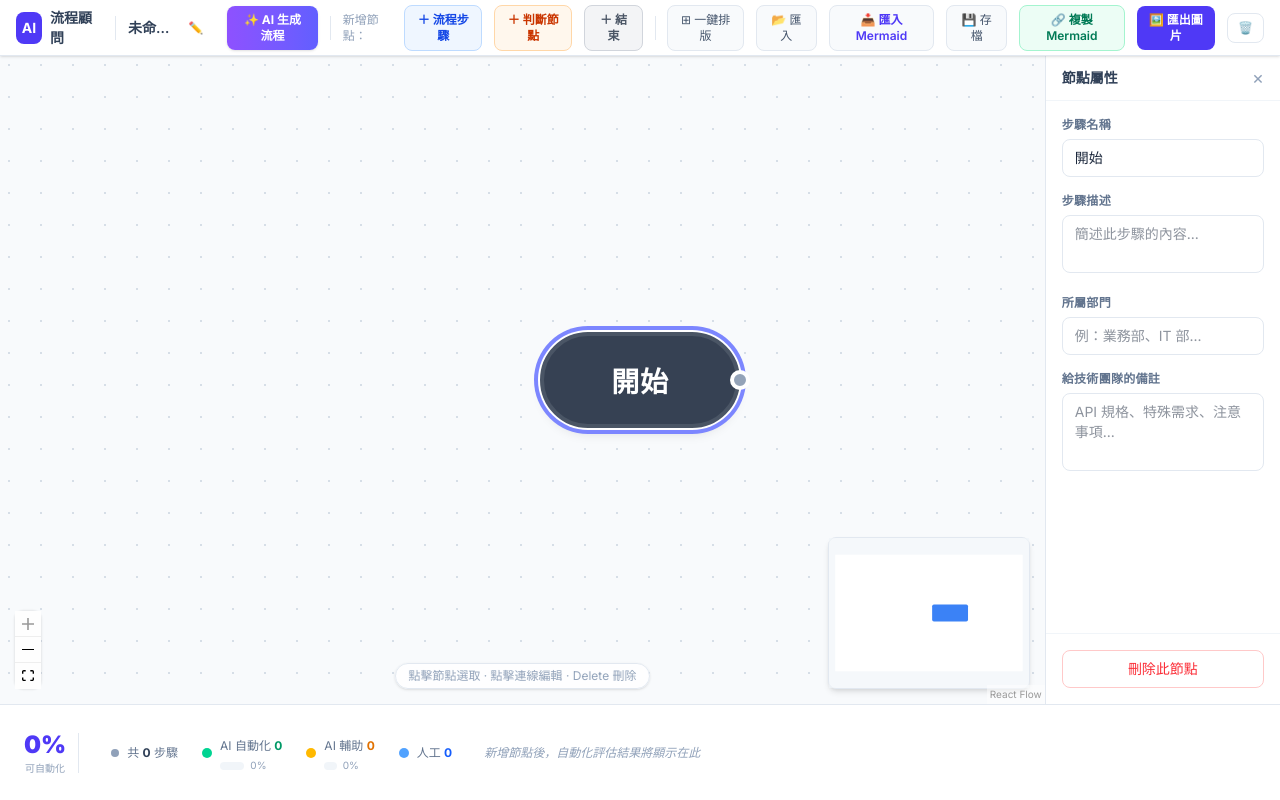
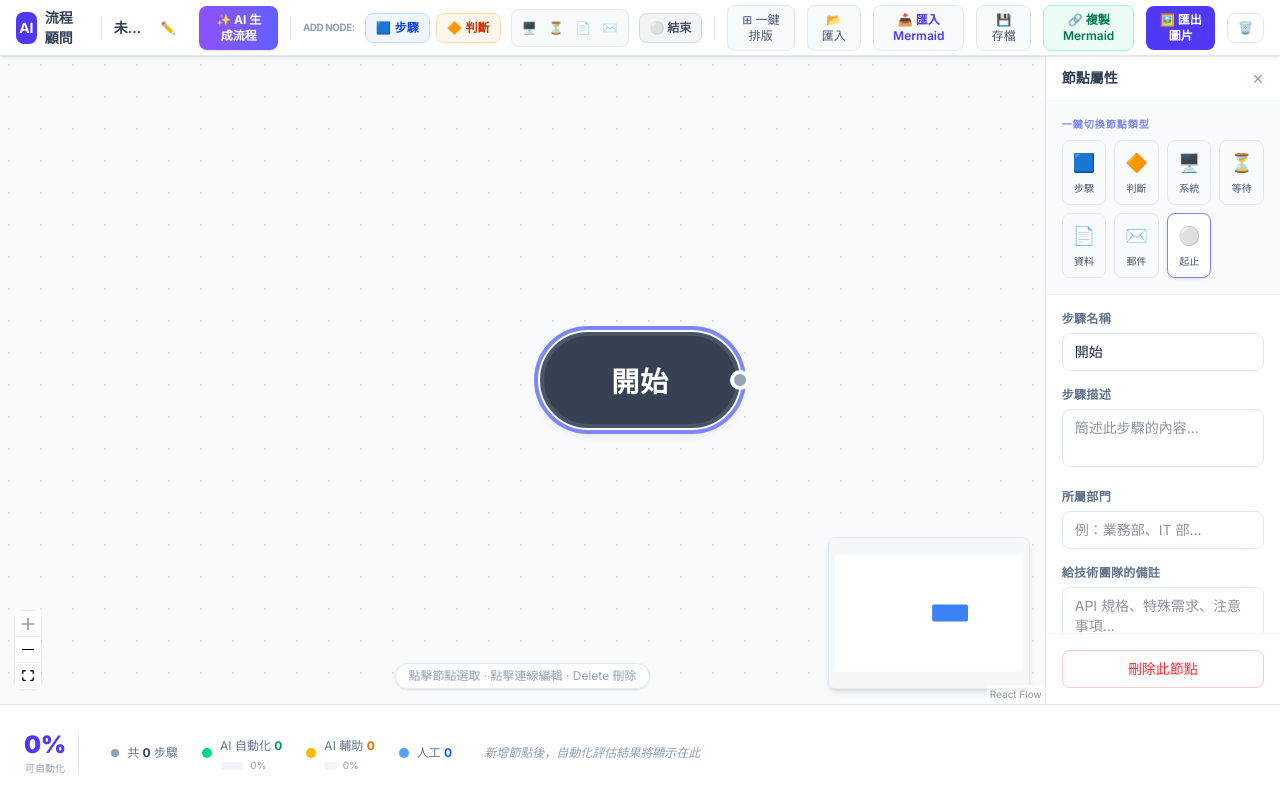
Before and after one commit to chengwesley/ai-workflow-consultant, a React (Vite) app: page / in a window 1280 px wide. Both pictures are taken after a click on the element 740 px from the left and 380 px from the top of the page. Built offline with nearby package versions, Linux system fonts and the light colour scheme.

Commit message:
feat: expanded node palette and one-click type conversion

```diff
--- a/src/components/FlowEditor.jsx
+++ b/src/components/FlowEditor.jsx
@@ -12,11 +12,19 @@
 import ProcessNode from './nodes/ProcessNode'
 import DecisionNode from './nodes/DecisionNode'
 import StartEndNode from './nodes/StartEndNode'
+import SystemNode from './nodes/SystemNode'
+import WaitNode from './nodes/WaitNode'
+import FileNode from './nodes/FileNode'
+import MailNode from './nodes/MailNode'
 
 const nodeTypes = {
   process: ProcessNode,
   decision: DecisionNode,
   startEnd: StartEndNode,
+  system: SystemNode,
+  wait: WaitNode,
+  file: FileNode,
+  mail: MailNode,
 }
 
 const nodeColor = (node) => {
--- a/src/components/NodePanel.jsx
+++ b/src/components/NodePanel.jsx
@@ -118,7 +118,7 @@
   const {
     nodes, edges, selectedNodeId, selectedEdgeId,
     setSelectedNode, setSelectedEdge, updateNodeData, deleteNode,
-    updateEdge, deleteEdge,
+    updateEdge, deleteEdge, changeNodeType,
   } = useFlowStore(
     useShallow((s) => ({
       nodes: s.nodes, edges: s.edges,
@@ -126,6 +126,7 @@
       setSelectedNode: s.setSelectedNode, setSelectedEdge: s.setSelectedEdge,
       updateNodeData: s.updateNodeData, deleteNode: s.deleteNode,
       updateEdge: s.updateEdge, deleteEdge: s.deleteEdge,
+      changeNodeType: s.changeNodeType,
     }))
   )
 
@@ -174,6 +175,39 @@
         >
           ×
         </button>
+      </div>
+
+      {/* One-Click Apply: Node Type Switcher */}
+      <div className="p-4 border-b border-slate-100 bg-indigo-50/30">
+        <label className="block text-[10px] font-bold text-indigo-400 uppercase tracking-widest mb-2">
+          一鍵切換節點類型
+        </label>
+        <div className="grid grid-cols-4 gap-2">
+          {[
+            { type: 'process', icon: '🟦', label: '步驟' },
+            { type: 'decision', icon: '🔶', label: '判斷' },
+            { type: 'system', icon: '🖥️', label: '系統' },
+            { type: 'wait', icon: '⏳', label: '等待' },
+            { type: 'file', icon: '📄', label: '資料' },
+            { type: 'mail', icon: '✉️', label: '郵件' },
+            { type: 'startEnd', icon: '⚪', label: '起止' },
+          ].map((item) => (
+            <button
+              key={item.type}
+              onClick={() => changeNodeType(node.id, item.type)}
+              className={`
+                flex flex-col items-center justify-center p-2 rounded-lg border transition-all
+                ${node.type === item.type
+                  ? 'bg-white border-indigo-400 shadow-sm'
+                  : 'bg-transparent border-slate-200 hover:border-indigo-300 hover:bg-white'}
+              `}
+              title={`轉換為 ${item.label}`}
+            >
+              <span className="text-lg">{item.icon}</span>
+              <span className="text-[10px] mt-1 font-medium text-slate-600">{item.label}</span>
+            </button>
+          ))}
+        </div>
       </div>
 
       <div className="flex-1 overflow-y-auto p-4 space-y-4">
--- a/src/components/Toolbar.jsx
+++ b/src/components/Toolbar.jsx
@@ -126,26 +126,63 @@
       {/* Divider */}
       <div className="w-px h-6 bg-slate-200" />
 
-      {/* Add Node Buttons */}
-      <span className="text-xs text-slate-400 hidden md:block">新增節點：</span>
+      {/* Add Node Buttons - Expanded Palette */}
+      <div className="flex items-center gap-1.5 flex-shrink-0">
+        <span className="text-[10px] font-bold text-slate-400 uppercase tracking-tighter mr-1 hidden lg:block">Add Node:</span>
+
+        {/* Basic nodes */}
         <button
           onClick={() => addNode('process')}
-        className="px-3 py-1.5 rounded-lg bg-blue-50 border border-blue-200 text-blue-700 text-xs font-semibold hover:bg-blue-100 transition-colors"
+          className="px-2.5 py-1.5 rounded-lg bg-blue-50 border border-blue-200 text-blue-700 text-xs font-bold hover:bg-blue-100 transition-all flex items-center gap-1"
         >
-        ＋ 流程步驟
+          <span>🟦</span> <span className="hidden xl:inline">步驟</span>
         </button>
         <button
           onClick={() => addNode('decision')}
-        className="px-3 py-1.5 rounded-lg bg-orange-50 border border-orange-200 text-orange-700 text-xs font-semibold hover:bg-orange-100 transition-colors"
+          className="px-2.5 py-1.5 rounded-lg bg-orange-50 border border-orange-200 text-orange-700 text-xs font-bold hover:bg-orange-100 transition-all flex items-center gap-1"
         >
-        ＋ 判斷節點
+          <span>🔶</span> <span className="hidden xl:inline">判斷</span>
+        </button>
+
+        {/* Advanced palette */}
+        <div className="flex bg-slate-100/50 p-1 rounded-lg border border-slate-200 ml-1">
+          <button
+            onClick={() => addNode('system')}
+            className="p-1.5 rounded-md hover:bg-white hover:shadow-sm text-xs transition-all"
+            title="新增系統節點"
+          >
+            🖥️
           </button>
           <button
+            onClick={() => addNode('wait')}
+            className="p-1.5 rounded-md hover:bg-white hover:shadow-sm text-xs transition-all"
+            title="新增等待節點"
+          >
+            ⏳
+          </button>
+          <button
+            onClick={() => addNode('file')}
+            className="p-1.5 rounded-md hover:bg-white hover:shadow-sm text-xs transition-all"
+            title="新增資料/文件節點"
+          >
+            📄
+          </button>
+          <button
+            onClick={() => addNode('mail')}
+            className="p-1.5 rounded-md hover:bg-white hover:shadow-sm text-xs transition-all"
+            title="新增郵件/通知節點"
+          >
+            ✉️
+          </button>
+        </div>
+
+        <button
           onClick={() => addNode('startEnd')}
-        className="px-3 py-1.5 rounded-lg bg-gray-100 border border-gray-300 text-gray-600 text-xs font-semibold hover:bg-gray-200 transition-colors"
+          className="px-2.5 py-1.5 rounded-lg bg-gray-100 border border-gray-300 text-gray-600 text-xs font-bold hover:bg-gray-200 transition-all ml-1"
         >
-        ＋ 結束
+          <span>⚪</span> <span className="hidden xl:inline">結束</span>
         </button>
+      </div>
 
       {/* Divider */}
       <div className="w-px h-6 bg-slate-200" />
--- /dev/null
+++ b/src/components/nodes/FileNode.jsx
@@ -0,0 +1,31 @@
+import { Handle, Position } from '@xyflow/react'
+
+export default function FileNode({ data, selected }) {
+  return (
+    <div className={`
+      relative px-4 py-3 min-w-[110px]
+      bg-emerald-50/90 backdrop-blur-sm border-2 border-emerald-200 rounded-tr-2xl rounded-bl-sm rounded-tl-sm rounded-br-sm shadow-md
+      ${selected ? 'ring-2 ring-indigo-400 ring-offset-2' : ''}
+      transition-all duration-200
+    `}>
+      <Handle type="target" position={Position.Top} style={{ background: '#059669' }} />
+
+      <div className="flex items-center gap-2">
+        <span className="text-lg">📄</span>
+        <div className="flex flex-col">
+          <div className="text-xs font-bold text-emerald-800 leading-tight">
+            {data.label}
+          </div>
+          <div className="text-[9px] text-emerald-600 font-medium truncate max-w-[80px]">
+            {data.inputData || data.outputData || '資料節點'}
+          </div>
+        </div>
+      </div>
+
+      <Handle type="source" position={Position.Bottom} style={{ background: '#059669' }} />
+
+      {/* Dog-ear fold effect */}
+      <div className="absolute top-0 right-0 w-4 h-4 bg-emerald-100 border-l border-b border-emerald-200 rounded-bl-md" />
+    </div>
+  )
+}
--- /dev/null
+++ b/src/components/nodes/MailNode.jsx
@@ -0,0 +1,31 @@
+import { Handle, Position } from '@xyflow/react'
+
+export default function MailNode({ data, selected }) {
+  return (
+    <div className={`
+      relative px-4 py-3 min-w-[130px]
+      bg-sky-50/90 backdrop-blur-sm border-2 border-sky-300 rounded-md shadow-md
+      ${selected ? 'ring-2 ring-indigo-400 ring-offset-2' : ''}
+      transition-all duration-200
+    `}>
+      <Handle type="target" position={Position.Left} style={{ background: '#0ea5e9' }} />
+
+      <div className="flex items-center gap-2">
+        <div className="w-8 h-8 bg-sky-500 rounded flex items-center justify-center text-white shadow-inner">
+          <span className="text-sm">✉️</span>
+        </div>
+        <div className="flex flex-col">
+          <span className="text-[9px] font-bold text-sky-600 uppercase">Notification</span>
+          <div className="text-xs font-bold text-sky-900 leading-tight">
+            {data.label}
+          </div>
+        </div>
+      </div>
+
+      <Handle type="source" position={Position.Right} style={{ background: '#0ea5e9' }} />
+
+      {/* Envelope flap effect */}
+      <div className="absolute top-0 left-0 w-full h-1 bg-sky-400 group-hover:h-2 transition-all" />
+    </div>
+  )
+}
--- /dev/null
+++ b/src/components/nodes/SystemNode.jsx
@@ -0,0 +1,38 @@
+import { Handle, Position } from '@xyflow/react'
+
+export default function SystemNode({ data, selected }) {
+  return (
+    <div className={`
+      relative px-4 py-3 min-w-[120px]
+      bg-slate-800/90 backdrop-blur-sm border border-slate-600 rounded-lg shadow-xl
+      ${selected ? 'ring-2 ring-indigo-400 ring-offset-2' : ''}
+      transition-all duration-200 group
+    `}>
+      <Handle type="target" position={Position.Left} className="w-2 h-2 bg-slate-400" />
+
+      <div className="flex flex-col items-center gap-1">
+        <div className="flex items-center gap-2">
+          <span className="text-lg">🖥️</span>
+          <span className="text-xs font-bold text-slate-100 uppercase tracking-tighter">System</span>
+        </div>
+
+        <div className="w-full h-px bg-slate-700/50 my-1" />
+
+        <div className="text-sm font-semibold text-white text-center leading-tight">
+          {data.label}
+        </div>
+
+        {data.system && (
+          <div className="text-[10px] text-slate-400 font-medium">
+            {data.system}
+          </div>
+        )}
+      </div>
+
+      <Handle type="source" position={Position.Right} className="w-2 h-2 bg-slate-400" />
+
+      {/* Premium Cylinder Effect Decor */}
+      <div className="absolute -top-1 left-1/2 -translate-x-1/2 w-4/5 h-1 bg-slate-600/30 rounded-full blur-[1px]" />
+    </div>
+  )
+}
--- /dev/null
+++ b/src/components/nodes/WaitNode.jsx
@@ -0,0 +1,28 @@
+import { Handle, Position } from '@xyflow/react'
+
+export default function WaitNode({ data, selected }) {
+  return (
+    <div className={`
+      relative px-6 py-3 min-w-[100px]
+      bg-amber-50/90 backdrop-blur-sm border-2 border-dashed border-amber-300 rounded-2xl shadow-lg
+      ${selected ? 'ring-2 ring-indigo-400 ring-offset-2' : ''}
+      transition-all duration-200
+    `}>
+      <Handle type="target" position={Position.Left} style={{ background: '#d97706' }} />
+
+      <div className="flex flex-col items-center gap-1">
+        <span className="text-xl animate-pulse">⏳</span>
+        <div className="text-sm font-bold text-amber-900 text-center">
+          {data.label || '等待...'}
+        </div>
+        {data.manualTime > 0 && (
+          <div className="text-[10px] font-semibold bg-amber-200/50 px-1.5 rounded text-amber-700">
+            {data.manualTime} 分鐘
+          </div>
+        )}
+      </div>
+
+      <Handle type="source" position={Position.Right} style={{ background: '#d97706' }} />
+    </div>
+  )
+}
--- a/src/store/flowStore.js
+++ b/src/store/flowStore.js
@@ -103,6 +103,13 @@
   updateNodeData: (id, data) => {
     set((state) => ({
       nodes: state.nodes.map((n) => (n.id === id ? { ...n, data: { ...n.data, ...data } } : n)),
+    }))
+    get()._save()
+  },
+
+  changeNodeType: (id, newType) => {
+    set((state) => ({
+      nodes: state.nodes.map((n) => (n.id === id ? { ...n, type: newType } : n)),
     }))
     get()._save()
   },
```
Also changed, not shown: src/components/nodes/DecisionNode.jsx (+4 -3 lines), src/components/nodes/ProcessNode.jsx (+4 -4 lines), src/utils/mermaidUtils.js (+19 -1 lines). Lines whose indentation alone changed are shown as unchanged.
